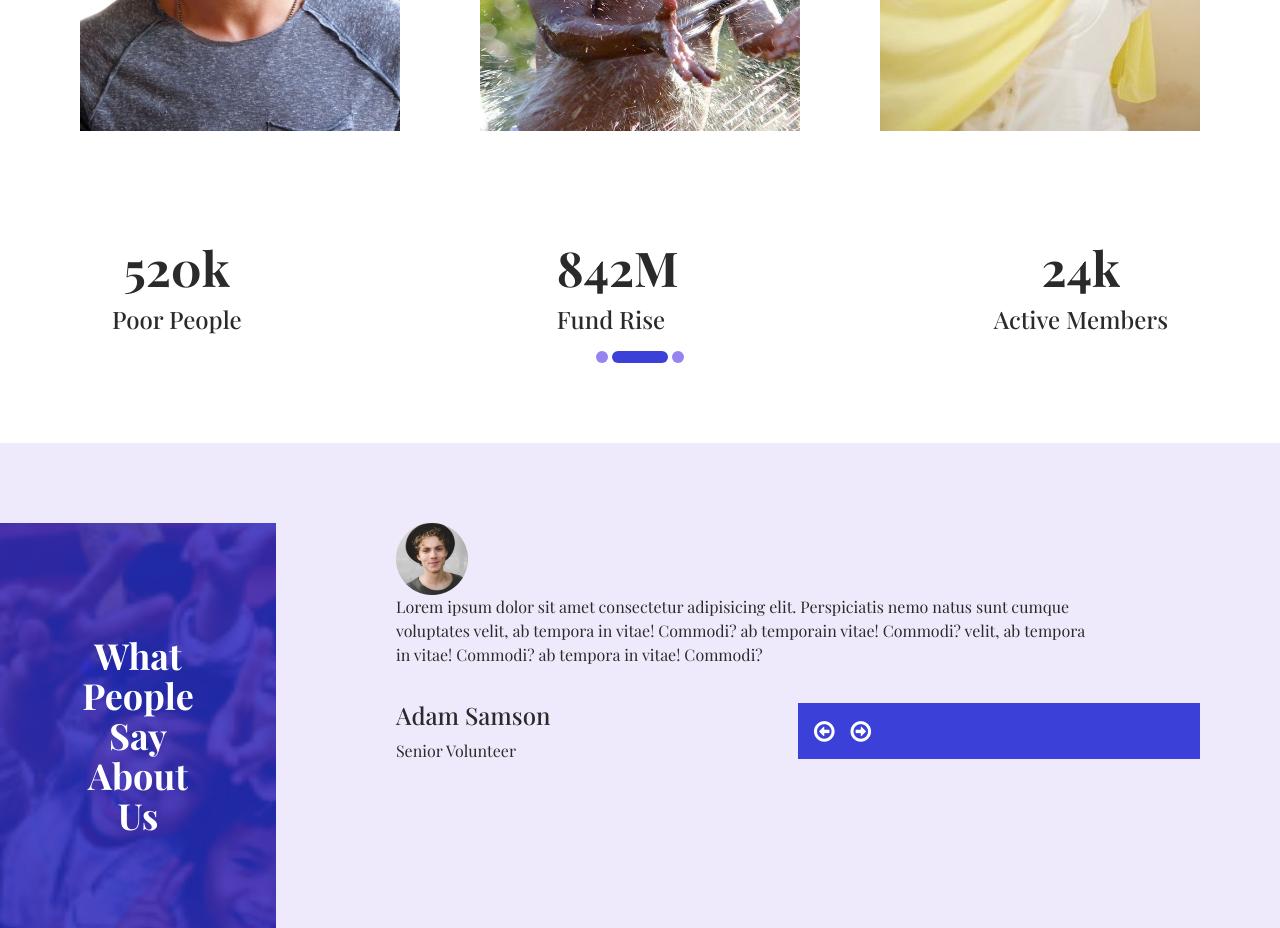
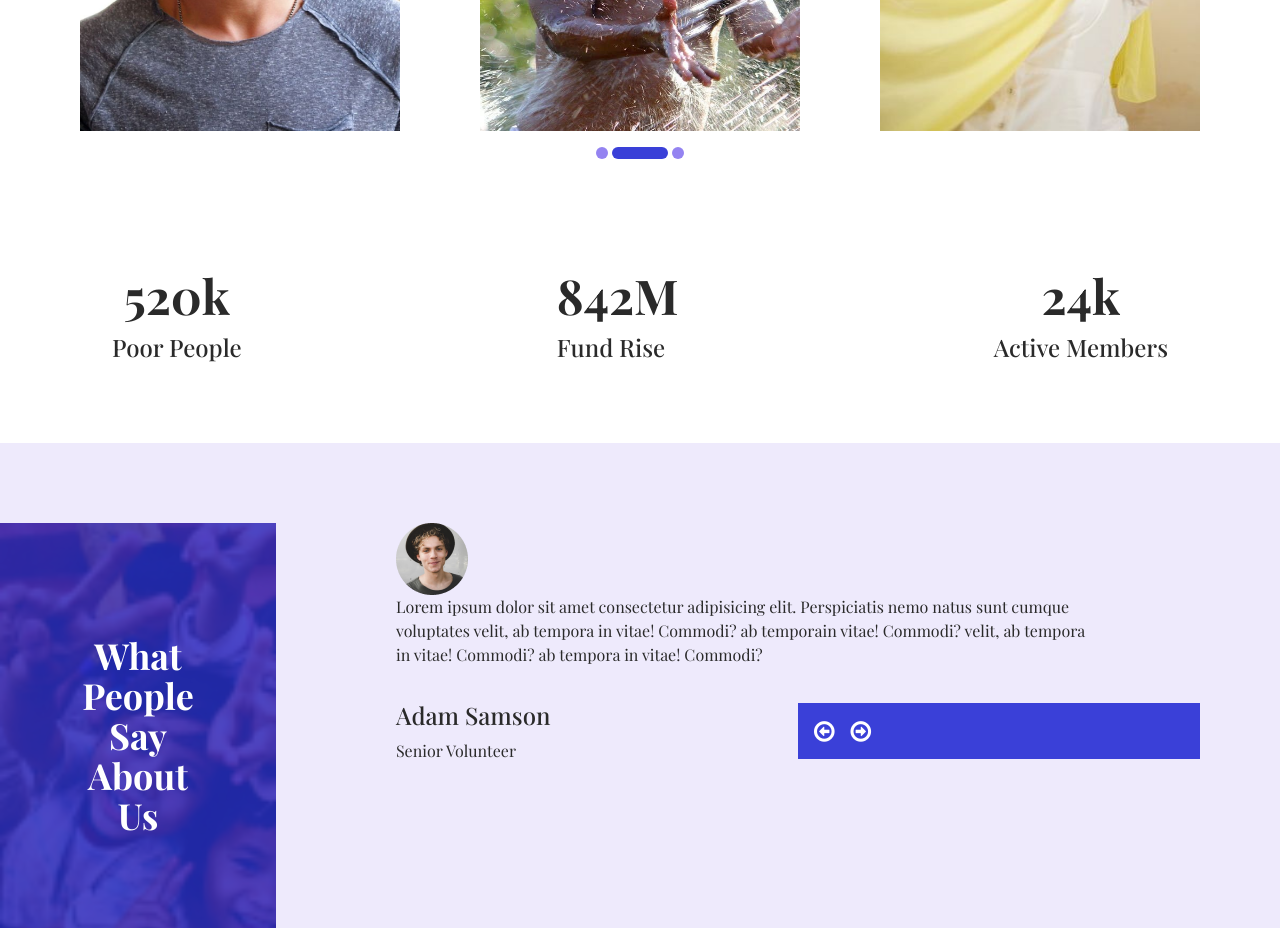
Before and after one commit to RajniAttri/CharityConnect, a React (Vite) app: page /about in a window 1280 px wide. Shown: the part 1780-2708 px from the top of the page. Built offline with nearby package versions, Linux system fonts and the light colour scheme; a web font is replaced by a local one.

Commit message:
refactor

```diff
--- a/src/pages/about/About.jsx
+++ b/src/pages/about/About.jsx
@@ -50,6 +50,11 @@ const page = () => {
         </div>
       </section>
 
+      <div className="flex flex-row gap-1 justify-center pt-4 ">
+        <div className="w-3 h-3 rounded-lg bg-[#9483F1]"></div>
+        <div className="w-14 h-3 rounded-lg bg-primary-color"></div>
+        <div className="w-3 h-3 rounded-lg bg-[#9483F1]"></div>
+      </div>
       {/* rating section */}
       <section className="mb-12">
         <div className="flex justify-between pt-28 px-28 pr-28">
@@ -65,12 +70,6 @@ const page = () => {
             <h1 className="font-bold text-5xl text-center">24k</h1>
             <p className="text-2xl pt-3 font-medium">Active Members</p>
           </div>
-        </div>
-
-        <div className="flex flex-row gap-1 justify-center pt-4 ">
-          <div className="w-3 h-3 rounded-lg bg-[#9483F1]"></div>
-          <div className="w-14 h-3 rounded-lg bg-primary-color"></div>
-          <div className="w-3 h-3 rounded-lg bg-[#9483F1]"></div>
         </div>
       </section>
 
```
